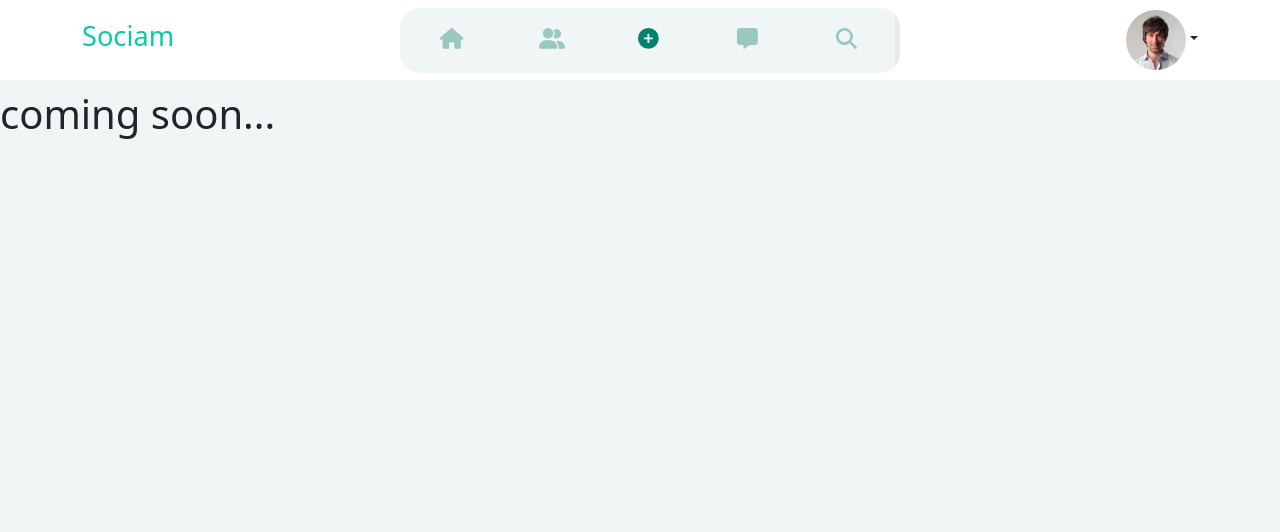
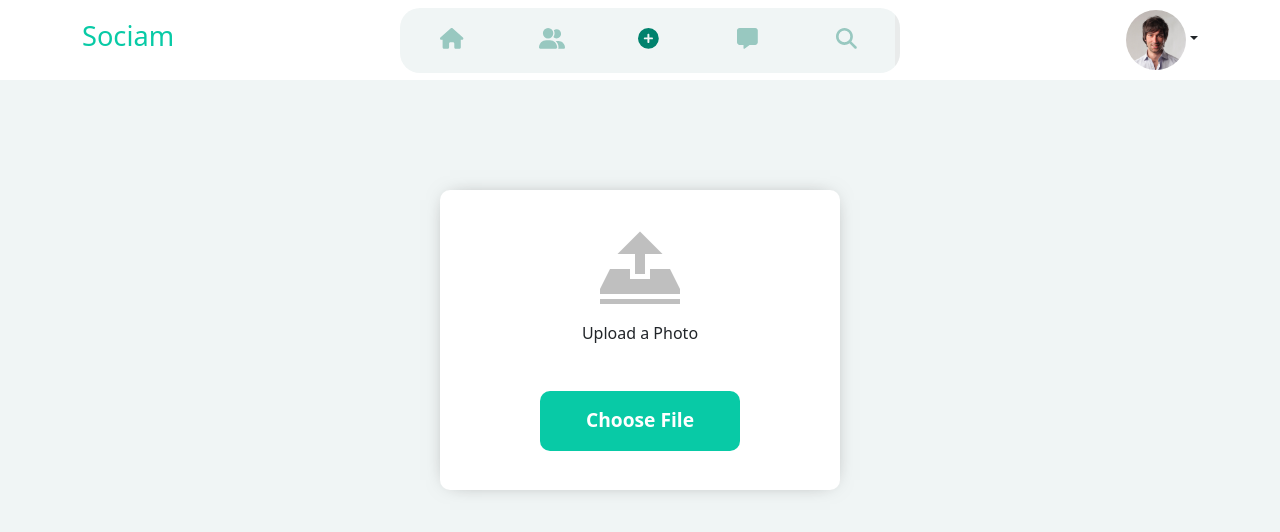
Before and after one commit to fasilkp/MERN-socialmedia, a React (Create React App) app in the folder client/: page /add-post in a window 1280 px wide. Shown: the top 532 px of the page. Built offline with nearby package versions, Linux system fonts and the light colour scheme.

Commit message:
upload post page created

```diff
--- a/client/src/Components/NavBar/NavBar.jsx
+++ b/client/src/Components/NavBar/NavBar.jsx
@@ -1,16 +1,28 @@
-import React, {useState} from 'react'
-import { FontAwesomeIcon } from '@fortawesome/react-fontawesome'
-import { faCirclePlus, faHome, faMessage,  faSearch, faUserFriends, faXmark, faUser, faGear, faRightFromBracket, faEdit} from '@fortawesome/free-solid-svg-icons'
-import './NavBar.css'
-import ProfileImage from '../../images/profile_user.jpg'
-import {Link} from 'react-router-dom'
-import {Dropdown} from 'react-bootstrap'
+import React, { useState } from "react";
+import { FontAwesomeIcon } from "@fortawesome/react-fontawesome";
+import {
+  faCirclePlus,
+  faHome,
+  faMessage,
+  faSearch,
+  faUserFriends,
+  faXmark,
+  faUser,
+  faGear,
+  faRightFromBracket,
+  faEdit,
+} from "@fortawesome/free-solid-svg-icons";
+import "./NavBar.css";
+import ProfileImage from "../../images/profile_user.jpg";
+import { Link } from "react-router-dom";
+import { Dropdown } from "react-bootstrap";
+
 function NavBar(props) {
-    const {home, chat, friends, add}=props.clicked
-    const [status, setStatus]=useState({
-        searchBar:"0px",
-        statusbar:"500px"
-    })
+  const { home, chat, friends, add } = props.clicked;
+  const [status, setStatus] = useState({
+    searchBar: "0px",
+    statusbar: "500px",
+  });
   return (
     <div className="Navbar">
       <div className="container nav-body">
@@ -18,73 +30,112 @@ function NavBar(props) {
           <h3>Sociam</h3>
         </div>
         <div className="status-bar-back">
-        <div className="nav-status-bar" >
-            <div className='nav-items' style={{width:`${status.statusbar}`}}>
+          <div className="nav-status-bar">
+            <div className="nav-items" style={{ width: `${status.statusbar}` }}>
               <Link to="/">
-                <FontAwesomeIcon icon={faHome} className="nav-icons" style={{ color:`${home}`}}/>
+                <FontAwesomeIcon
+                  icon={faHome}
+                  className="nav-icons"
+                  style={{ color: `${home}` }}
+                />
               </Link>
             </div>
-            <div className='nav-items' style={{width:`${status.statusbar}`}}>
+            <div className="nav-items" style={{ width: `${status.statusbar}` }}>
               <Link to="/friends">
-                <FontAwesomeIcon icon={faUserFriends} className="nav-icons"  style={{ color:`${friends}`}} />
+                <FontAwesomeIcon
+                  icon={faUserFriends}
+                  className="nav-icons"
+                  style={{ color: `${friends}` }}
+                />
               </Link>
             </div>
-            <div className='nav-items' style={{width:`${status.statusbar}`}}>
+            <div className="nav-items" style={{ width: `${status.statusbar}` }}>
               <Link to="/add-post">
-                <FontAwesomeIcon icon={faCirclePlus} className="nav-icons"  style={{ color:`${add}`}}/>
+                <FontAwesomeIcon
+                  icon={faCirclePlus}
+                  className="nav-icons"
+                  style={{ color: `${add}` }}
+                />
               </Link>
             </div>
-            <div className='nav-items' style={{width:`${status.statusbar}`}}>
+            <div className="nav-items" style={{ width: `${status.statusbar}` }}>
               <Link to="/chat">
-                <FontAwesomeIcon icon={faMessage} className="nav-icons"  style={{ color:`${chat}`}}/>
+                <FontAwesomeIcon
+                  icon={faMessage}
+                  className="nav-icons"
+                  style={{ color: `${chat}` }}
+                />
               </Link>
             </div>
-            <div className='nav-items search' style={{width:`${status.statusbar}`}}>
-                <FontAwesomeIcon icon={faSearch} className="nav-icons"
-                onClick={()=>{setStatus({statusbar:"0px", searchBar:"500px"})}}
+            <div
+              className="nav-items search"
+              style={{ width: `${status.statusbar}` }}
+            >
+              <FontAwesomeIcon
+                icon={faSearch}
+                className="nav-icons"
+                onClick={() => {
+                  setStatus({ statusbar: "0px", searchBar: "500px" });
+                }}
               />
             </div>
-            <div className='nav-search-bar' style={{width: `${status.searchBar}`}}>
+            <div
+              className="nav-search-bar"
+              style={{ width: `${status.searchBar}` }}
+            >
               <div className="nav-search-input">
-                    <input type="text" placeholder='Search for friends ...' />
+                <input type="text" placeholder="Search for friends ..." />
               </div>
               <div className="search-icons">
                 <div className="nav-search-icon">
                   <FontAwesomeIcon icon={faSearch} className="nav-icons" />
                 </div>
-                <FontAwesomeIcon icon={faXmark} className="x-icon"
-                onClick={()=>{setStatus({statusbar:"500px", searchBar:"0px"})}}
+                <FontAwesomeIcon
+                  icon={faXmark}
+                  className="x-icon"
+                  onClick={() => {
+                    setStatus({ statusbar: "500px", searchBar: "0px" });
+                  }}
                 />
               </div>
             </div>
           </div>
-
         </div>
         <div className="nav-profile">
-
           <Dropdown className="nav-profile-dropdown">
-              <Dropdown.Toggle variant="success" id="dropdown-basic" className="profile-toggle">
+            <Dropdown.Toggle
+              variant="success"
+              id="dropdown-basic"
+              className="profile-toggle"
+            >
               <img src={ProfileImage} alt="image" />
             </Dropdown.Toggle>
 
-              <Dropdown.Menu >
-              <Link to="/profile" className='links'><Dropdown.Item href="/profile" className="nav-dropdown-item">
-             <FontAwesomeIcon icon={faUser}/> &nbsp;&nbsp; Profile
-             </Dropdown.Item></Link>
-             <Link to="/profile" className='links'><Dropdown.Item href="/profile" className="nav-dropdown-item">
-             <FontAwesomeIcon icon={faEdit}/> &nbsp;&nbsp; Edit Profile
-             </Dropdown.Item></Link>
+            <Dropdown.Menu>
+              <Link to="/profile" className="links">
+                <Dropdown.Item href="/profile" className="nav-dropdown-item">
+                  <FontAwesomeIcon icon={faUser} /> &nbsp;&nbsp; Profile
+                </Dropdown.Item>
+              </Link>
+              <Link to="/profile" className="links">
+                <Dropdown.Item href="/profile" className="nav-dropdown-item">
+                  <FontAwesomeIcon icon={faEdit} /> &nbsp;&nbsp; Edit Profile
+                </Dropdown.Item>
+              </Link>
               <Dropdown.Item>
-                <FontAwesomeIcon icon={faGear}/> &nbsp;&nbsp; Settings</Dropdown.Item>
+                <FontAwesomeIcon icon={faGear} /> &nbsp;&nbsp; Settings
+              </Dropdown.Item>
               <Dropdown.Divider />
               <Dropdown.Item id="hover-danger">
-                <FontAwesomeIcon icon={faRightFromBracket}/> &nbsp;&nbsp; Logout</Dropdown.Item>
+                <FontAwesomeIcon icon={faRightFromBracket} /> &nbsp;&nbsp;
+                Logout
+              </Dropdown.Item>
             </Dropdown.Menu>
           </Dropdown>
         </div>
       </div>
     </div>
-  )
+  );
 }
 
-export default NavBar
+export default NavBar;
--- a/client/src/Components/Profile/ProfileComp.jsx
+++ b/client/src/Components/Profile/ProfileComp.jsx
@@ -2,6 +2,7 @@ import React from "react";
 import "./ProfileComp.css";
 import profileImage from "../../images/profile_user.jpg";
 import { Link } from "react-router-dom";
+import {FiArrowRight} from 'react-icons/fi'
 function ProfileComp() {
   return (
     <div className="profile">
@@ -44,7 +45,7 @@ function ProfileComp() {
 
         <div className="profile-post-section">
           <div className="pf-post-header">
-            <h3>posts -&gt;</h3>
+            <h3>posts <FiArrowRight></FiArrowRight> </h3>
           </div>
           <div className="pf-posts-list">
             <Link to="/viewpost/profile_user.jpg/markjoe/MarkJoe/profile_user.jpg"
--- /dev/null
+++ b/client/src/Components/UploadPost/UploadPost.css
@@ -0,0 +1,75 @@
+.upload-post{
+    width: 100%;
+    min-height:100vh;
+    display: flex;
+    justify-content: center;
+    position: absolute;
+}
+.upload-container{
+    width: 400px;
+    height: 300px;
+    background-color: white;
+    margin-top: 100px;
+    border-radius: 10px;
+    box-shadow: 0px 0px 20px -10px rgb(117, 117, 117) ;
+    display: flex;
+    flex-direction: column;
+    justify-content: space-evenly;
+    align-items: center;
+}
+.upload-logo{
+    width: 100%;
+    display: flex;
+    flex-direction: column;
+    align-items: center;
+}
+.upload-logo h6{
+    margin-top: 15px;
+}
+.upload-logo .upload-icon{
+    color: rgba(128, 128, 128, 0.5);
+    font-size: 5rem;
+}
+.upload-btn input{
+    all: unset;
+    width: 200px;
+    height:60px;
+    background-color: var(--mainColor);
+    color: white;
+    border-radius: 10px;
+    font-size: 1.2rem;
+    text-align: center;
+    font-weight: 550;
+    color: black;
+    font-size: 0px;
+
+}
+.upload-btn input::file-selector-button{
+    all: unset;
+    width: 100%;
+    height: 100%;
+    text-align: center;
+    color: white;
+    font-size: 1.2rem;
+}
+@media only screen and (max-width: 600px) {
+    .upload-post{
+        align-items: center;
+    }
+    .upload-container{
+        margin-top: -100px;
+        width: 95%;
+    }
+    .upload-btn input{
+        all: unset;
+        width: 160px;
+        height:50px;
+        background-color: var(--mainColor);
+        color: white;
+        border-radius: 10px;
+
+    }
+    .upload-btn input::file-selector-button{
+        font-size: 1rem;
+    }
+}
--- /dev/null
+++ b/client/src/Components/UploadPost/UploadPost.jsx
@@ -0,0 +1,20 @@
+import React from 'react'
+import './UploadPost.css'
+import {ImUpload2} from 'react-icons/im'
+function UploadPost() {
+  return (
+    <div className="upload-post ">
+        <div className="upload-container">
+            <div className="upload-logo">
+                <ImUpload2 className="upload-icon"></ImUpload2>
+                <h6>Upload a Photo</h6>
+            </div>
+            <div className="upload-btn">
+                <input type="file"/>
+            </div>
+        </div>
+    </div>
+  )
+}
+
+export default UploadPost
--- a/client/src/Pages/AddPost.jsx
+++ b/client/src/Pages/AddPost.jsx
@@ -1,5 +1,6 @@
 import React from 'react'
 import NavBar from '../Components/NavBar/NavBar'
+import UploadPost from '../Components/UploadPost/UploadPost'
 function AddPost() {
   return (
     <div className='main'>
@@ -9,7 +10,7 @@ function AddPost() {
           chat:"rgb(152, 200, 192)",
           add:"rgb(0, 130, 109)",
           }}></NavBar>
-          <h1>coming soon...</h1>
+          <UploadPost></UploadPost>
     </div>
   )
 }
```
Lines whose indentation alone changed are shown as unchanged.
